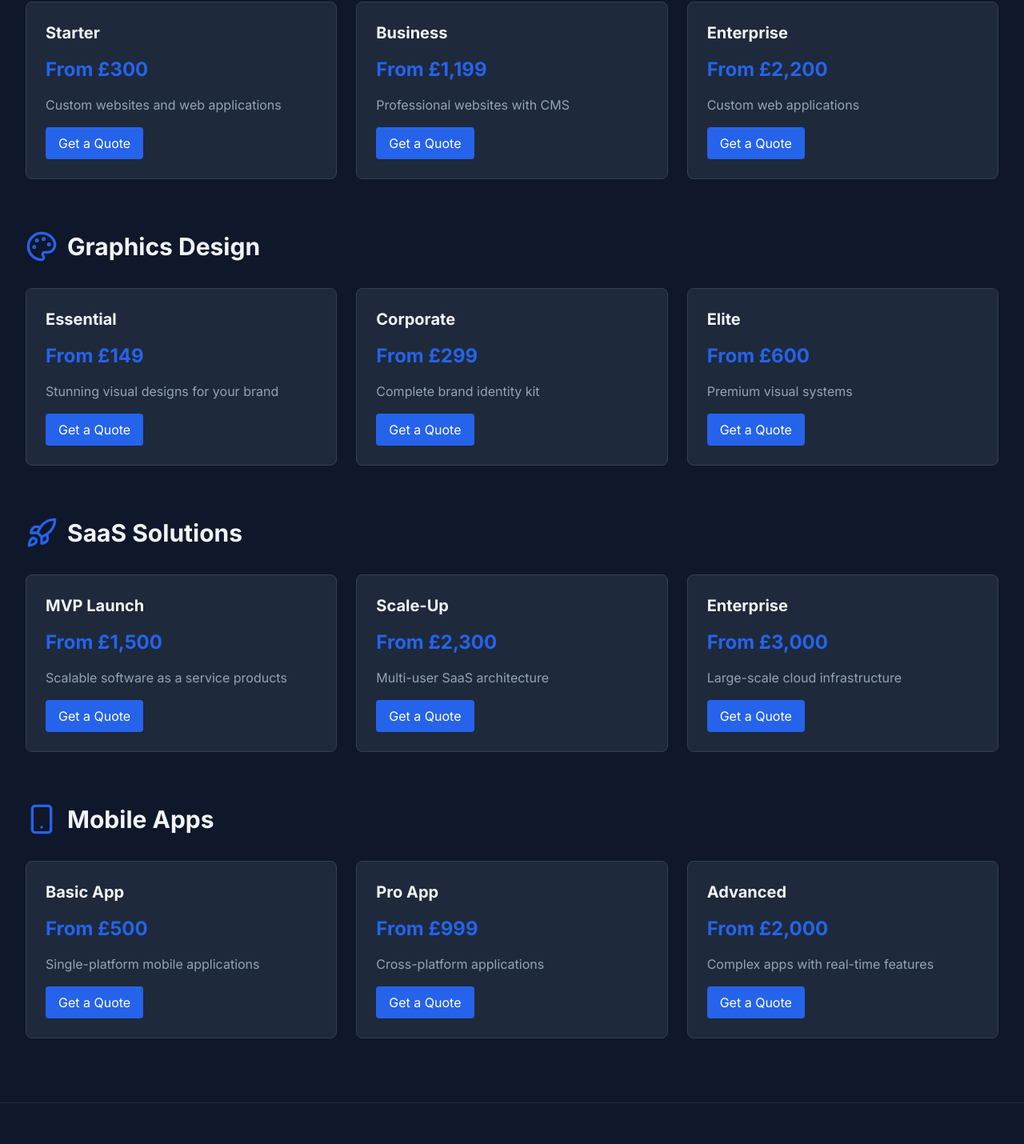
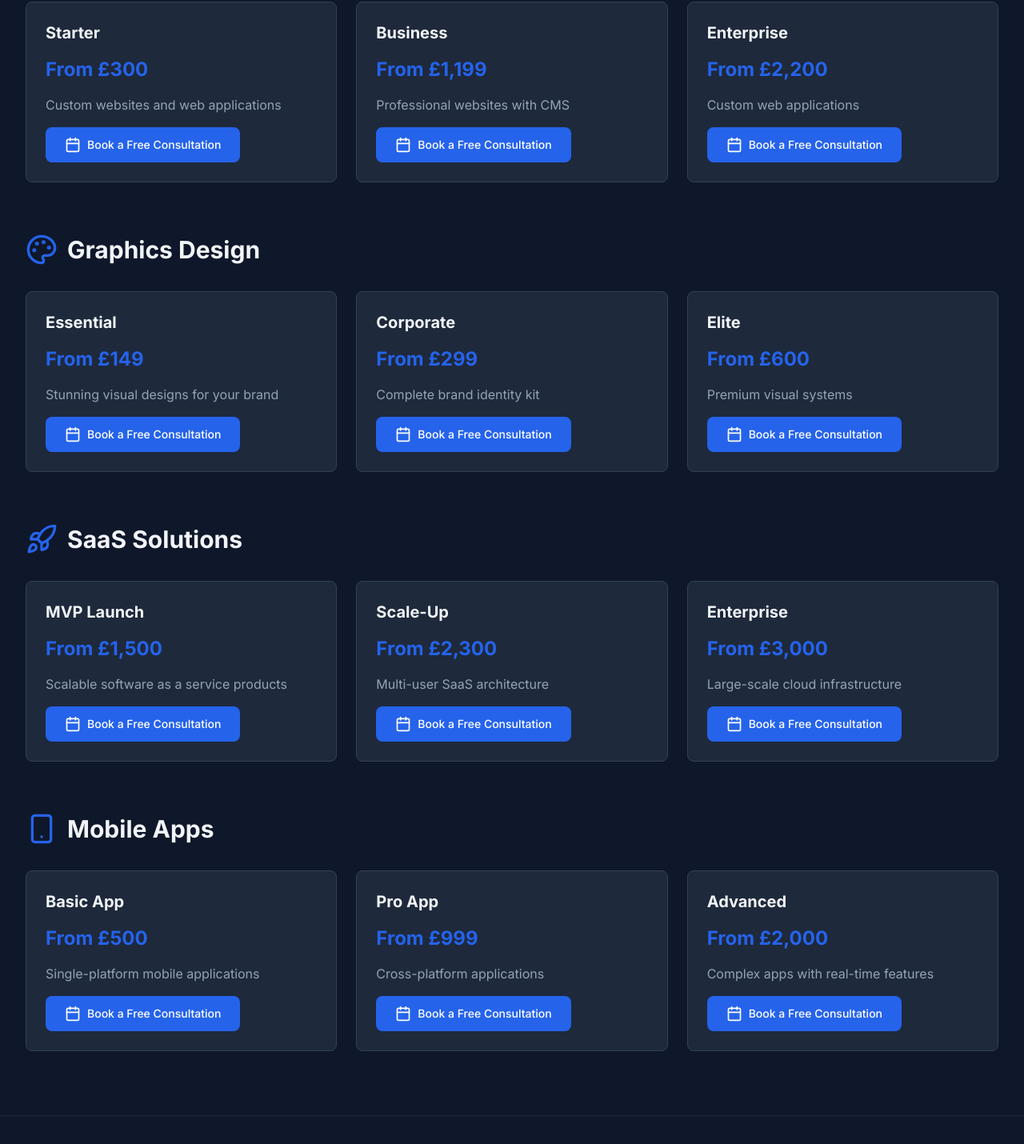
Before and after one commit to talhahassan0005/PixelRamp, a Next.js app: page /services in a window 1280 px wide. Shown: the part 567-1997 px from the top of the page at 80% size. Built offline with nearby package versions, Linux system fonts and the light colour scheme; no server answers.

Commit message:
from services to Consultation website

```diff
--- a/app/contact/page.tsx
+++ b/app/contact/page.tsx
@@ -3,6 +3,7 @@
 import { motion } from 'framer-motion';
 import { Mail, Phone, MapPin } from 'lucide-react';
 import Section from '@/components/ui/Section';
+import CalendlyWidget from '@/components/CalendlyWidget';
 import { useLanguage } from '@/contexts/LanguageContext';
 
 export default function ContactPage() {
@@ -74,9 +75,10 @@ export default function ContactPage() {
             animate={{ opacity: 1, y: 0 }}
             className="mt-8 p-6 bg-gradient-to-r from-blue-600/20 to-purple-600/20 rounded-lg border border-blue-600/30"
           >
-            <p className="text-slate-300">
-              <span className="text-blue-400 font-semibold">Need to schedule a consultation or send a message?</span> Visit your <a href="/dashboard" className="text-blue-500 hover:text-blue-400 underline">dashboard</a> to access the contact form and book a meeting.
+            <p className="text-slate-300 mb-4">
+              <span className="text-blue-400 font-semibold">Ready to start?</span> Every project begins with a free consultation call — once we agree on the plan, we get to work.
             </p>
+            <CalendlyWidget buttonText="Book a Free Consultation" />
           </motion.div>
         </motion.div>
       </div>
--- a/app/page.tsx
+++ b/app/page.tsx
@@ -8,6 +8,7 @@ import Section from '@/components/ui/Section';
 import { FadeIn, StaggerContainer, StaggerItem } from '@/components/ui/AnimatedSection';
 import { useLanguage } from '@/contexts/LanguageContext';
 import HeroContactForm from '@/components/HeroContactForm';
+import CalendlyWidget from '@/components/CalendlyWidget';
 
 export default function Home() {
   const { t } = useLanguage();
@@ -39,15 +40,17 @@ export default function Home() {
           </p>
 
           <div className="flex flex-col sm:flex-row gap-4 justify-center lg:justify-start items-center">
-            <Link href="/contact">
-              <Button className="flex items-center gap-2 px-8 py-4 text-lg bg-gradient-to-r from-blue-600 to-blue-700 hover:from-blue-700 hover:to-blue-800 shadow-lg shadow-blue-600/30">
-                {t('start_project')} <ArrowRight size={20} />
-              </Button>
-            </Link>
+            <CalendlyWidget
+              buttonText="Book a Free Consultation"
+              className="px-8 py-4 text-lg shadow-lg shadow-blue-600/30"
+            />
             <Link href="/services">
               <Button variant="secondary" className="px-8 py-4 text-lg border-slate-600 hover:border-blue-500 hover:bg-slate-800/50 backdrop-blur-sm">{t('view_work')}</Button>
             </Link>
           </div>
+          <p className="mt-4 text-slate-500 text-sm max-w-md mx-auto lg:mx-0">
+            We start every project with a free consultation — once we agree on the plan, we get to work.
+          </p>
 
           <div className="mt-12 flex flex-wrap justify-center lg:justify-start gap-6 items-center text-slate-500 text-sm">
             <div className="flex items-center gap-2">
--- a/app/services/page.tsx
+++ b/app/services/page.tsx
@@ -4,6 +4,7 @@ import { motion } from 'framer-motion';
 import { Code2, Palette, Rocket, Smartphone } from 'lucide-react';
 import Section from '@/components/ui/Section';
 import PricingCard from '@/components/PricingCard';
+import CalendlyWidget from '@/components/CalendlyWidget';
 import { useLanguage } from '@/contexts/LanguageContext';
 
 export default function ServicesPage() {
@@ -17,7 +18,7 @@ export default function ServicesPage() {
             <h1 className="text-5xl font-bold mb-4">{t('services')}</h1>
             <p className="text-xl text-slate-400 mb-4">{t('enterprise_services')}</p>
             <div className="flex gap-3">
-              <a href="#contact" className="inline-block bg-blue-600 text-white px-4 py-2 rounded">{t('get_quote')}</a>
+              <CalendlyWidget buttonText="Book a Free Consultation" className="px-4 py-2 text-base" />
               <a href="#pricing" className="inline-block border border-slate-700 text-slate-200 px-4 py-2 rounded">{t('view_work')}</a>
             </div>
           </motion.div>
@@ -43,19 +44,19 @@ export default function ServicesPage() {
               <h3 className="text-xl font-bold mb-4">Starter</h3>
               <p className="text-2xl font-bold text-blue-600 mb-4">From £300</p>
               <p className="text-slate-400 mb-4">{t('web_dev_desc')}</p>
-              <a href="/contact" className="inline-block bg-blue-600 text-white px-4 py-2 rounded">{t('get_quote')}</a>
+              <CalendlyWidget buttonText="Book a Free Consultation" className="px-4 py-2 text-sm" />
             </div>
             <div className="p-6 bg-slate-800 rounded-lg border border-slate-700">
               <h3 className="text-xl font-bold mb-4">Business</h3>
               <p className="text-2xl font-bold text-blue-600 mb-4">From £1,199</p>
               <p className="text-slate-400 mb-4">Professional websites with CMS</p>
-              <a href="/contact" className="inline-block bg-blue-600 text-white px-4 py-2 rounded">{t('get_quote')}</a>
+              <CalendlyWidget buttonText="Book a Free Consultation" className="px-4 py-2 text-sm" />
             </div>
             <div className="p-6 bg-slate-800 rounded-lg border border-slate-700">
               <h3 className="text-xl font-bold mb-4">Enterprise</h3>
               <p className="text-2xl font-bold text-blue-600 mb-4">From £2,200</p>
               <p className="text-slate-400 mb-4">Custom web applications</p>
-              <a href="/contact" className="inline-block bg-blue-600 text-white px-4 py-2 rounded">{t('get_quote')}</a>
+              <CalendlyWidget buttonText="Book a Free Consultation" className="px-4 py-2 text-sm" />
             </div>
           </div>
         </motion.div>
@@ -70,19 +71,19 @@ export default function ServicesPage() {
               <h3 className="text-xl font-bold mb-4">Essential</h3>
               <p className="text-2xl font-bold text-blue-600 mb-4">From £149</p>
               <p className="text-slate-400 mb-4">{t('graphics_desc')}</p>
-              <a href="/contact" className="inline-block bg-blue-600 text-white px-4 py-2 rounded">{t('get_quote')}</a>
+              <CalendlyWidget buttonText="Book a Free Consultation" className="px-4 py-2 text-sm" />
             </div>
             <div className="p-6 bg-slate-800 rounded-lg border border-slate-700">
               <h3 className="text-xl font-bold mb-4">Corporate</h3>
               <p className="text-2xl font-bold text-blue-600 mb-4">From £299</p>
               <p className="text-slate-400 mb-4">Complete brand identity kit</p>
-              <a href="/contact" className="inline-block bg-blue-600 text-white px-4 py-2 rounded">{t('get_quote')}</a>
+              <CalendlyWidget buttonText="Book a Free Consultation" className="px-4 py-2 text-sm" />
             </div>
             <div className="p-6 bg-slate-800 rounded-lg border border-slate-700">
               <h3 className="text-xl font-bold mb-4">Elite</h3>
               <p className="text-2xl font-bold text-blue-600 mb-4">From £600</p>
               <p className="text-slate-400 mb-4">Premium visual systems</p>
-              <a href="/contact" className="inline-block bg-blue-600 text-white px-4 py-2 rounded">{t('get_quote')}</a>
+              <CalendlyWidget buttonText="Book a Free Consultation" className="px-4 py-2 text-sm" />
             </div>
           </div>
         </motion.div>
@@ -97,19 +98,19 @@ export default function ServicesPage() {
               <h3 className="text-xl font-bold mb-4">MVP Launch</h3>
               <p className="text-2xl font-bold text-blue-600 mb-4">From £1,500</p>
               <p className="text-slate-400 mb-4">{t('saas_desc')}</p>
-              <a href="/contact" className="inline-block bg-blue-600 text-white px-4 py-2 rounded">{t('get_quote')}</a>
+              <CalendlyWidget buttonText="Book a Free Consultation" className="px-4 py-2 text-sm" />
             </div>
             <div className="p-6 bg-slate-800 rounded-lg border border-slate-700">
               <h3 className="text-xl font-bold mb-4">Scale-Up</h3>
               <p className="text-2xl font-bold text-blue-600 mb-4">From £2,300</p>
               <p className="text-slate-400 mb-4">Multi-user SaaS architecture</p>
-              <a href="/contact" className="inline-block bg-blue-600 text-white px-4 py-2 rounded">{t('get_quote')}</a>
+              <CalendlyWidget buttonText="Book a Free Consultation" className="px-4 py-2 text-sm" />
             </div>
             <div className="p-6 bg-slate-800 rounded-lg border border-slate-700">
               <h3 className="text-xl font-bold mb-4">Enterprise</h3>
               <p className="text-2xl font-bold text-blue-600 mb-4">From £3,000</p>
               <p className="text-slate-400 mb-4">Large-scale cloud infrastructure</p>
-              <a href="/contact" className="inline-block bg-blue-600 text-white px-4 py-2 rounded">{t('get_quote')}</a>
+              <CalendlyWidget buttonText="Book a Free Consultation" className="px-4 py-2 text-sm" />
             </div>
           </div>
         </motion.div>
@@ -124,19 +125,19 @@ export default function ServicesPage() {
               <h3 className="text-xl font-bold mb-4">Basic App</h3>
               <p className="text-2xl font-bold text-blue-600 mb-4">From £500</p>
               <p className="text-slate-400 mb-4">Single-platform mobile applications</p>
-              <a href="/contact" className="inline-block bg-blue-600 text-white px-4 py-2 rounded">{t('get_quote')}</a>
+              <CalendlyWidget buttonText="Book a Free Consultation" className="px-4 py-2 text-sm" />
             </div>
             <div className="p-6 bg-slate-800 rounded-lg border border-slate-700">
               <h3 className="text-xl font-bold mb-4">Pro App</h3>
               <p className="text-2xl font-bold text-blue-600 mb-4">From £999</p>
               <p className="text-slate-400 mb-4">Cross-platform applications</p>
-              <a href="/contact" className="inline-block bg-blue-600 text-white px-4 py-2 rounded">{t('get_quote')}</a>
+              <CalendlyWidget buttonText="Book a Free Consultation" className="px-4 py-2 text-sm" />
             </div>
             <div className="p-6 bg-slate-800 rounded-lg border border-slate-700">
               <h3 className="text-xl font-bold mb-4">Advanced</h3>
               <p className="text-2xl font-bold text-blue-600 mb-4">From £2,000</p>
               <p className="text-slate-400 mb-4">Complex apps with real-time features</p>
-              <a href="/contact" className="inline-block bg-blue-600 text-white px-4 py-2 rounded">{t('get_quote')}</a>
+              <CalendlyWidget buttonText="Book a Free Consultation" className="px-4 py-2 text-sm" />
             </div>
           </div>
         </motion.div>
--- a/components/CalendlyWidget.tsx
+++ b/components/CalendlyWidget.tsx
@@ -2,27 +2,19 @@
 
 import { useState } from 'react';
 import { Calendar, X } from 'lucide-react';
-import { useAuth } from '@/contexts/AuthContext';
 
 interface CalendlyWidgetProps {
   buttonText?: string;
   className?: string;
-  requireLogin?: boolean;
 }
 
 export default function CalendlyWidget({
-  buttonText = "Book a Meeting",
+  buttonText = "Book a Free Consultation",
   className = "",
-  requireLogin = true
 }: CalendlyWidgetProps) {
   const [isOpen, setIsOpen] = useState(false);
-  const { user } = useAuth();
 
   const openCalendly = () => {
-    if (requireLogin && !user) {
-      alert('Please login first to book a meeting');
-      return;
-    }
     setIsOpen(true);
   };
 
@@ -42,7 +34,7 @@ export default function CalendlyWidget({
       </button>
 
       {/* Modal Overlay */}
-      {isOpen && (!requireLogin || user) && (
+      {isOpen && (
         <div className="fixed inset-0 bg-black bg-opacity-50 z-50 flex items-center justify-center p-4">
           <div className="bg-white rounded-lg w-full max-w-4xl h-[80vh] relative">
             {/* Close Button */}
```
Also changed, not shown: components/HeroContactForm.tsx (+4 -4 lines), 1 other file (tests, documents, lock files or other folders).
